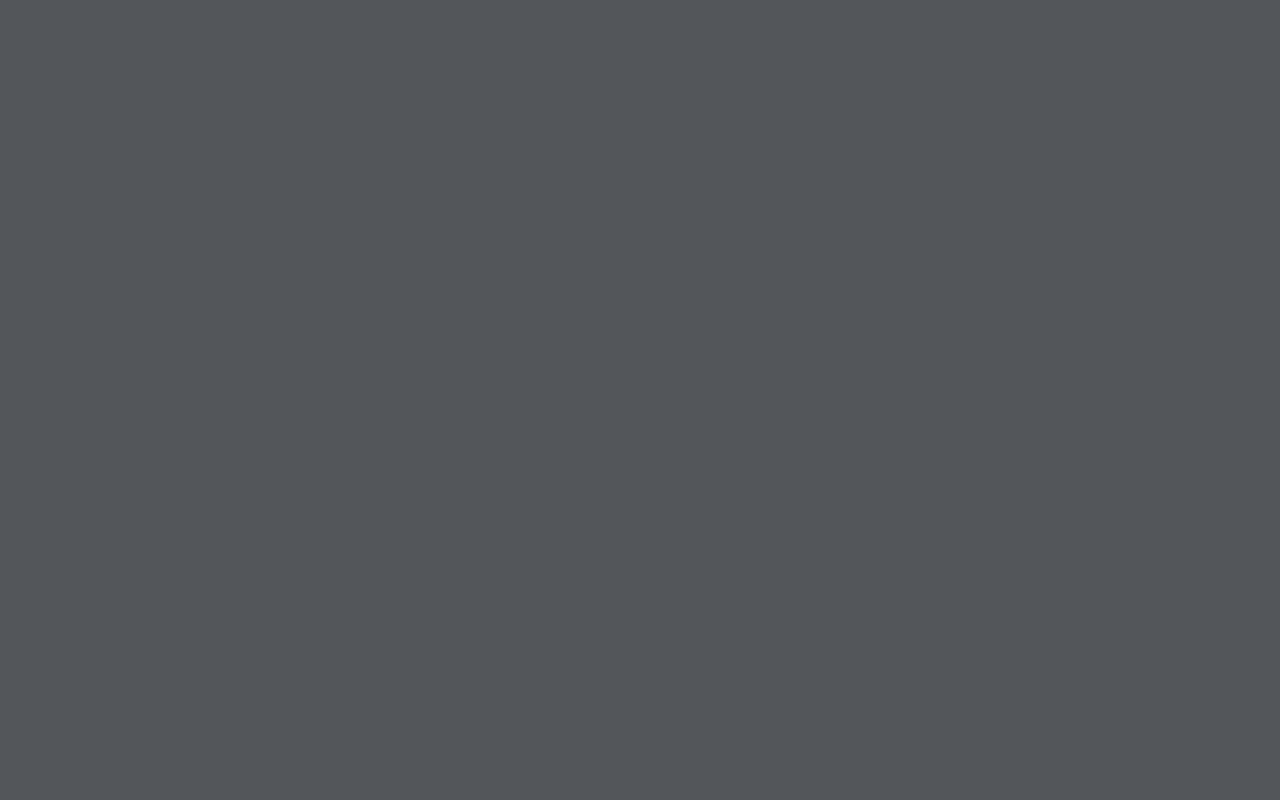
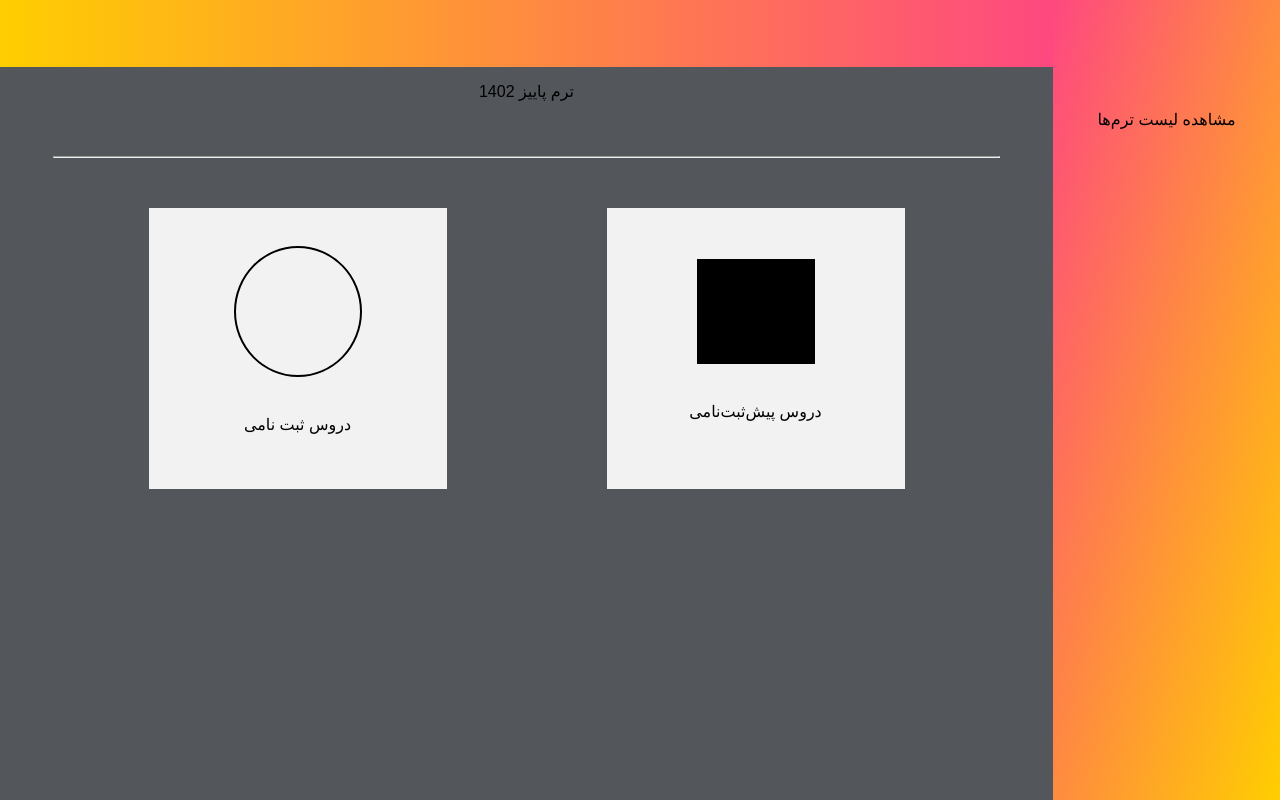
Before and after one commit to shahrzadJavadiKoushesh/IEProject, a React (Create React App) app: page /educational_assistant/preregister_register in a window 1280 px wide. Before the commit this address had no page. Built offline with nearby package versions, Linux system fonts and the light colour scheme.

Commit message:
Page for educational assistant for preregisteration and registeration

```diff
--- a/src/App.js
+++ b/src/App.js
@@ -11,6 +11,7 @@ import TermsInfoStudentRegistration from './components/TermsInfoStudentRegistrat
 import PreRegistrationCourses from './components/PreregistrationCourses';
 import EducationalAssistantMainPage from './components/EducationalAssistantMainPage';
 import EducationalAssistantEditTerms from './components/EducationalAssistantEditTerm';
+import EducationalAssistantPreregisterRegister from './components/EducationalAssistantPreregisterRegister';
 
 function App() {
     const navigate = useNavigate();
@@ -58,6 +59,7 @@ function App() {
                 <Route path="/terms/terms_info/pre_register" element={<PreRegistrationCourses/>}/>
                 <Route path="/educational_assistant" element={<EducationalAssistantMainPage/>}/>
                 <Route path="/educational_assistant/edit_term" element={<EducationalAssistantEditTerms/>}/>
+                <Route path="/educational_assistant/preregister_register" element={<EducationalAssistantPreregisterRegister/>}/>
             </Routes>
         </div>
     );
--- /dev/null
+++ b/src/components/EducationalAssistantPreregisterRegister.js
@@ -0,0 +1,60 @@
+import React, { useState } from "react";
+import { FormControl, InputLabel, Select, MenuItem } from '@material-ui/core';
+function EducationalAssistantPreregisterRegister(props) {
+    const [selected, setSelected] = React.useState("");
+
+    const [terms, setTerms] = useState([
+        " ترم پاییز 1402",
+        " ترم پاییز 1402",
+        " ترم پاییز 1402",
+        " ترم پاییز 1402",
+        " ترم پاییز 1402",
+        " ترم پاییز 1402",
+        " ترم پاییز 1402",
+        " ترم پاییز 1402",
+        " ترم پاییز 1402",
+        " ترم پاییز 1402",
+        " ترم پاییز 1402",
+        " ترم پاییز 1402",
+        " ترم پاییز 1402",
+    ]);
+
+    const [age, setAge] = React.useState('');
+
+    const handleChange = (event) => {
+        setAge(event.target.value);
+    };
+
+
+    return (
+        <div className="terms-container-edu">
+            <div className="left-edu">
+                <div className="bar"></div>
+                <div className="terms-bar-content">
+                    ترم پاییز 1402
+                </div>
+                <hr className="line"></hr>
+
+                <div className='terms-info'>
+                    <div className="terms-info-content-item">
+                        <div className='circle'></div>
+                        <div className="circle-text"> دروس ثبت نامی </div>
+                    </div>
+                    <div className="terms-info-content-item">
+                        <div className="square"></div>
+                        <div className="circle-text"> دروس پیش‌ثبت‌نامی </div>
+                    </div>
+
+                </div>
+
+            </div>
+            {
+                <div className="terms-list-right-edu-ass">
+                    <div className="terms-right-content">مشاهده لیست ترم‌ها</div>
+                </div>
+            }
+        </div>
+    );
+}
+
+export default EducationalAssistantPreregisterRegister;
--- a/src/index.css
+++ b/src/index.css
@@ -312,6 +312,9 @@ form .form-inner input[type="submit"]:hover, .welcome button:hover{
 }
 
 .circle-text{
+    display: flex;
+    justify-content: center;
+    align-items: center;
     width: 160px;
     height: 54px;
     margin-top: 20px;
```
